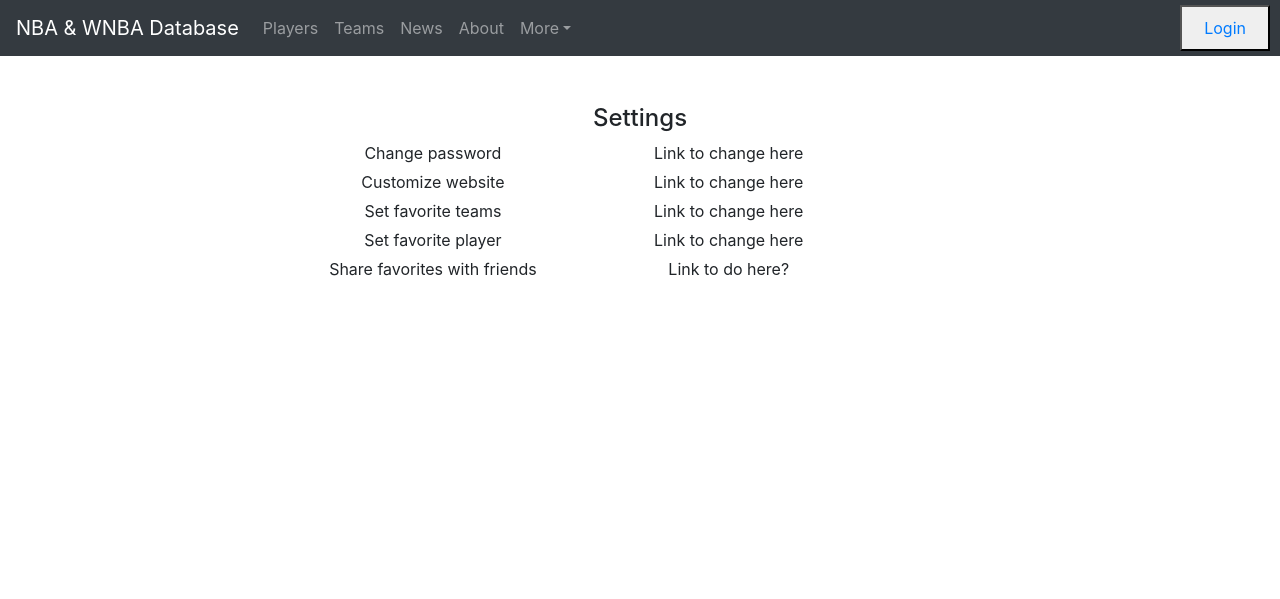
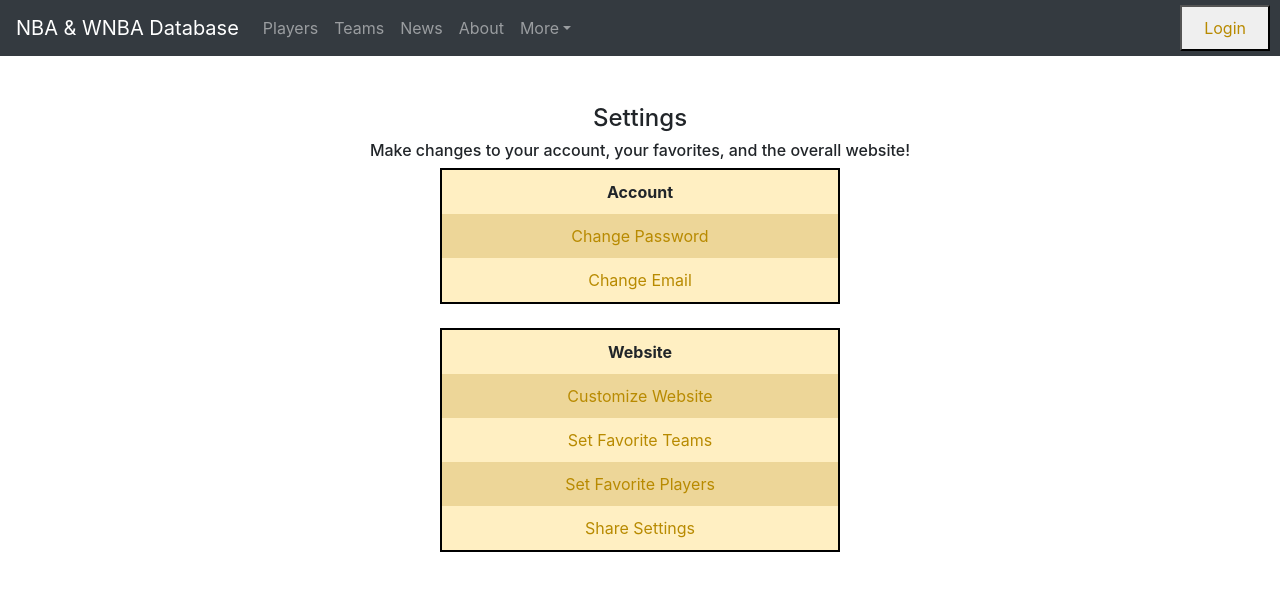
Before and after one commit to bibartanjha/teame9, a Flask app: page /Settings in a window 1280 px wide. Shown: the top 599 px of the page. Run offline with Flask 2, Linux system fonts and the light colour scheme; some libraries are stand-ins or nearby versions.

Commit message:
home shows random 2019 NBA games, updated styling

```diff
--- a/GCPcode/main.py
+++ b/GCPcode/main.py
@@ -9,6 +9,16 @@
 from pymongo import MongoClient
 
 import numpy as np
+
+import requests
+
+import time
+
+import http.client
+
+import json
+
+import random
 
 #chase username and password accordingly
 try:
@@ -26,15 +36,50 @@
 client_coaches = MongoClient("mongodb+srv://Andrew:w66lPqEEXd7YZPZB@teame9db.kngdj.gcp.mongodb.net/Coaches?retryWrites=true&w=majority")
 
 @app.route('/')
+def root(method=['GET']):
+    five_random_games = []
+    five_games_info = []
 
-def root():
 
-    return render_template('index.html')
+    # connect to sportsradar api #
+    conn = http.client.HTTPSConnection("api.sportradar.us")
+    url_schedule_2019 = 'http://api.sportradar.us/nba/trial/v7/en/games/2019/REG/schedule.json?api_key=w2vug627nf93497rn8cn44nm'
+    conn.request("GET", url_schedule_2019)
+    res = conn.getresponse()
+    data = res.read()
+
+    # get decoded json file and games#
+    datajson = json.loads(data.decode("utf-8")) #use this to get overall data
+    get_games_2019 = datajson["games"] #use this to get specific game info
+
+    # get 5 random games #
+    for i in range(5):
+        randomgame = random.randrange(len(get_games_2019))
+        if("home_points" in get_games_2019[randomgame]):
+            five_random_games.append(randomgame)
+        else:
+            while("home_points" not in get_games_2019[randomgame]):
+                randomgame = random.randrange(len(get_games_2019))
+            five_random_games.append(randomgame)
+
+
+
+    # get SCORES AND TEAMS (for now) from each random game #
+    # use get_games_2019[index for game][*]
+    for i in range(5):
+        game_info = [] # where * = "home_points", "away_points", "home["name"]", "away["name"]"
+        game_info.append(get_games_2019[five_random_games[i]]["home_points"])
+        game_info.append(get_games_2019[five_random_games[i]]["home"]["name"])
+        game_info.append(get_games_2019[five_random_games[i]]["away_points"])
+        game_info.append(get_games_2019[five_random_games[i]]["away"]["name"])
+        five_games_info.append(game_info)
+
+    return render_template('index.html', scores=five_games_info)
 
 
 @app.route('/AboutPage')
+def AboutPage():
 
-def AboutPage():
     return render_template('about.html')
 
 
--- a/GCPcode/static/style.css
+++ b/GCPcode/static/style.css
@@ -1,4 +1,5 @@
 body {
     font-family: "helvetica", sans-serif;
     text-align: center;
+    overflow: auto;
 }
--- a/GCPcode/templates/index.html
+++ b/GCPcode/templates/index.html
@@ -64,43 +64,94 @@
         {% block body %}
 
         <!-- SCORES -->
+        <div class="container-fluld">
+            <div class="container p-5 center" id="box_score" >
+                <h4 style="text-align: center">NBA Games from 2019</h4>
 
-        <div class="container p-5" id="box_score" >
-            <h4 style="text-align: center">LATEST GAMES</h4>
-            <div class="container" style="text-align: center; width: 750px;">
-                <div class="row">
-                    <div class="col-sm-3">Team 1 info</div>
-                    <div class="col-sm-1">vs</div>
-                    <div class="col-sm-3">Team 2 info</div>
-                </div>
-                <div class="row">
-                    <div class="col-sm-3">Team 1 info</div>
-                    <div class="col-sm-1">vs</div>
-                    <div class="col-sm-3">Team 2 info</div>
-                </div>
-                <div class="row">
-                    <div class="col-sm-3">Team 1 info</div>
-                    <div class="col-sm-1">vs</div>
-                    <div class="col-sm-3">Team 2 info</div>
-                </div>
-                <div class="row">
-                    <div class="col-sm-3">Team 1 info</div>
-                    <div class="col-sm-1">vs</div>
-                    <div class="col-sm-3">Team 2 info</div>
-                </div>
-                <div class="row">
-                    <div class="col-sm-3">Team 1 info</div>
-                    <div class="col-sm-1">vs</div>
-                    <div class="col-sm-3">Team 2 info</div>
-                </div>
+                <table class="center" style="width:750px; text-align: center">
+                    <caption>Highlights for 5 random games from the 2019 NBA regular season</caption>
+                    <tr>
+                        <th>Home</th>
+                        <th>Score</th>
+                        <th> vs </th>
+                        <th>Away</th>
+                        <th>Score</th>
+                    </tr>
+                    <tr>
+                        <td>{{ scores[0][1] }}</td>
+                        <td>{{ scores[0][0] }}</td>
+                        <td> </td>
+                        <td>{{ scores[0][3] }}</td>
+                        <td>{{ scores[0][2] }}</td>
+                    </tr>
+                    <tr>
+                        <td>{{ scores[1][1] }}</td>
+                        <td>{{ scores[1][0] }}</td>
+                        <td> </td>
+                        <td>{{ scores[1][3] }}</td>
+                        <td>{{ scores[1][2] }}</td>
+                    </tr>
+                    <tr>
+                        <td>{{ scores[2][1] }}</td>
+                        <td>{{ scores[2][0] }}</td>
+                        <td> </td>
+                        <td>{{ scores[2][3] }}</td>
+                        <td>{{ scores[2][2] }}</td>
+                    </tr>
+                    <tr>
+                        <td>{{ scores[3][1] }}</td>
+                        <td>{{ scores[3][0] }}</td>
+                        <td> </td>
+                        <td>{{ scores[3][3] }}</td>
+                        <td>{{ scores[3][2] }}</td>
+                    </tr>
+                    <tr>
+                        <td>{{ scores[4][1] }}</td>
+                        <td>{{ scores[4][0] }}</td>
+                        <td> </td>
+                        <td>{{ scores[4][3] }}</td>
+                        <td>{{ scores[4][2] }}</td>
+                    </tr>
+                </table>
+
             </div>
-
         </div>
-
         <!-- unsure of where to put -->
         <ul>
             <li><a href= "">Sharing Pop-up Page</a></li>
         </ul>
         {% endblock %}
+        <style>
+            body {
+                background-color: white;
+            }
+            .container-fluid {
+                margin-top: 0px;
+                margin-bottom: 0px;
+                background-color: #ffe6d9;
+                width: 800px;
+            }
+            .center {
+                margin-left: auto;
+                margin-right: auto;
+            }
+            #boxscore {
+
+            }
+            table {
+                margin-left: auto;
+                margin-right: auto;
+                table-layout: fixed;
+                width: 100%;
+                border: 2px solid black;
+                background-color: #ffefc2;
+            }
+            td, th {
+                padding: 10px;
+            }
+            tbody tr:nth-child(even) {
+                background-color: #edd698;
+            }
+        </style>
     </body>
 </html>
--- a/GCPcode/templates/settings.html
+++ b/GCPcode/templates/settings.html
@@ -8,32 +8,42 @@
 {% block body %}
 <div class="container p-5">
 	<h4 style="text-align:center">Settings</h4>
-	<div class="container" style="text-align: center; width:750px">
-		<div class="row" style="margin:5px">
-			<div class="col-sm-5">Change password</div>
-			<!-- replace with link here -->
-			<div class="col-sm-5">Link to change here</div>
-		</div>
-		<div class="row" style="margin:5px">
-			<div class="col-sm-5">Customize website</div>
-			<div class="col-sm-5">Link to change here</div>
-		</div>
-		<div class="row" style="margin:5px">
-			<div class="col-sm-5">Set favorite teams</div>
-			<div class="col-sm-5">Link to change here</div>
-		</div>
-		<div class="row" style="margin:5px">
-			<div class="col-sm-5">Set favorite player</div>
-			<div class="col-sm-5">Link to change here</div>
-		</div>
-		<div class="row" style="margin:5px">
-			<div class="col-sm-5">Share favorites with friends</div>
-			<div class="col-sm-5">Link to do here?</div>
-		</div>
-
-
-	</div>
+	<h6 style="text-align: center"> Make changes to your account, your favorites, and the overall website!</h6>
+	<table class="center" style="width:400px; text-align: center">
+		<tr>
+			<th>Account</th>
+		</tr>
+		<tr>
+			<td><a href="#">Change Password</a></td>
+		</tr>
+		<tr>
+			<td><a href="#">Change Email</a></td>
+		</tr>
+	</table>
+	<table class="center" style="width:400px; text-align: center">
+		<tr>
+			<th>Website</th>
+		</tr>
+		<br>
+		<tr>
+			<td><a href="#">Customize Website</a></td>
+		</tr>
+		<tr>
+			<td><a href="#">Set Favorite Teams</a></td>
+		</tr>
+		<tr>
+			<td><a href="#">Set Favorite Players</a></td>
+		</tr>
+		<tr>
+			<td><a href="#">Share Settings</a></td>
+		</tr>
+	</table>
 </div>
+<style>
+	a {
+		color: #b88a00;
+	}
+</style>
 
 
 {% endblock %}
```
